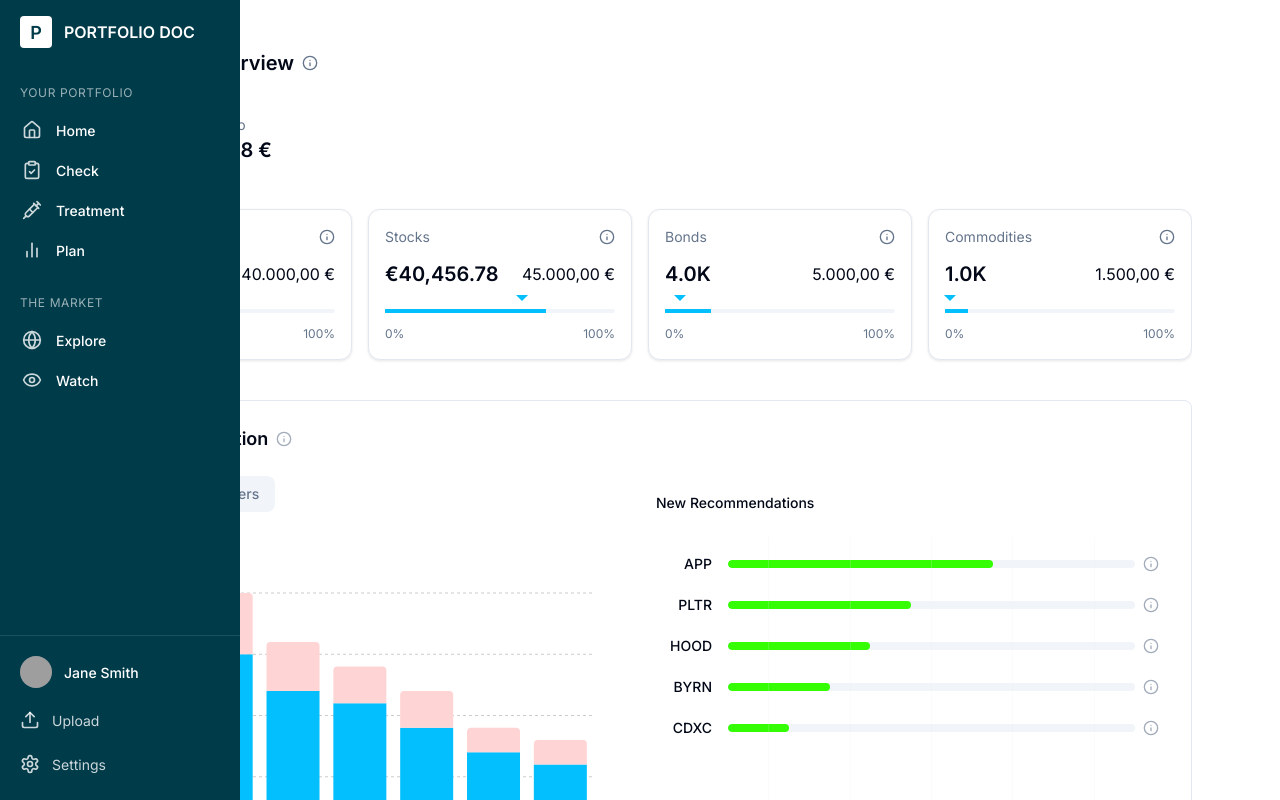
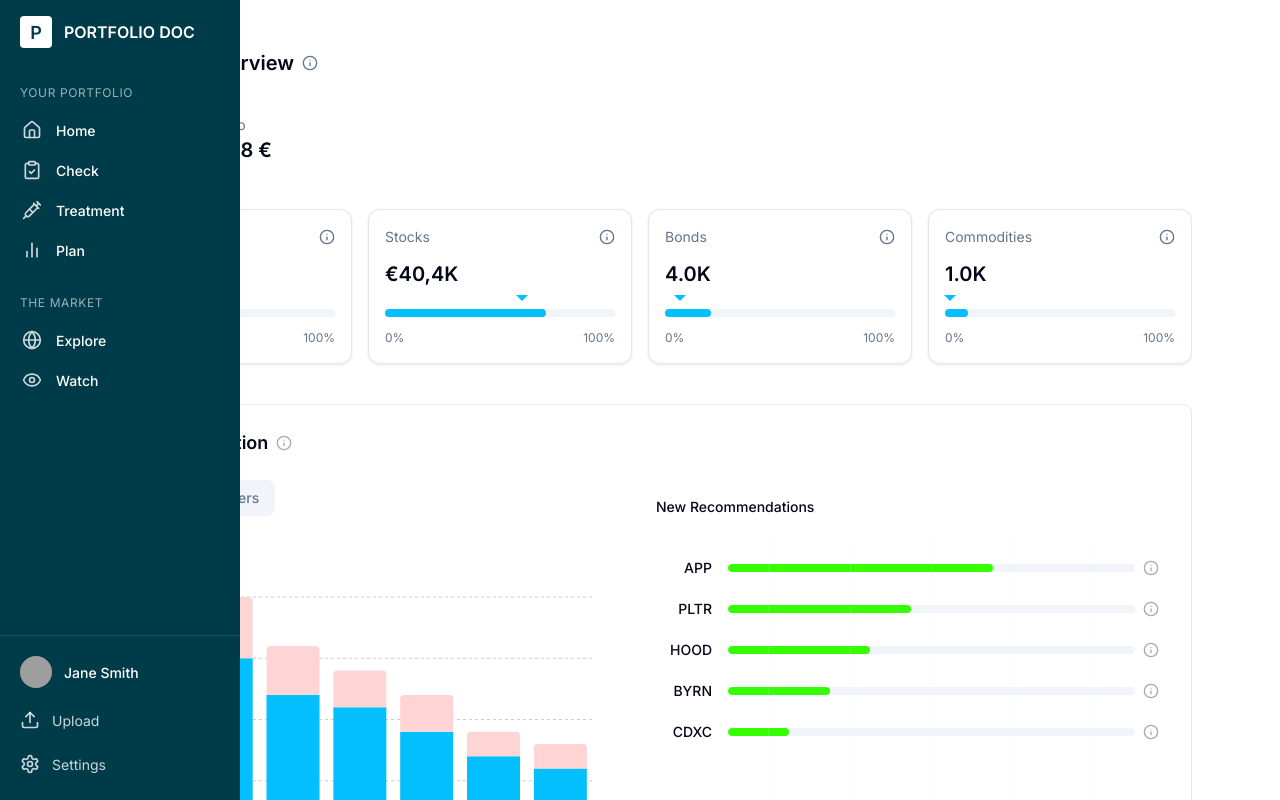
Before and after one commit to sundar-aidev/PDOC_Beta, a Next.js app in the folder my-app/: page /treatment in a window 1280 px wide. Shown: the top 800 px of the page. Built offline with nearby package versions, Linux system fonts and the light colour scheme; grey boxes are pictures that could not be loaded.

Commit message:
Markus Changes
Routing check to pre-treatment page

```diff
--- a/my-app/app/check/page.tsx
+++ b/my-app/app/check/page.tsx
@@ -140,14 +140,13 @@ export default function WealthCheckPage() {
     title: "Your portfolio is underweight in stocks, missing a crucial growth driver.",
     description:
       "Stocks are essential for building wealth over the long term, offering both growth potential and opportunities to capitalize on market trends. Increasing your allocation to stocks aligns with the recommended balance, ensuring a stronger foundation for growth while maintaining diversification. Let's adjust your asset mix to take full advantage of equities' ability to drive performance and achieve your financial goals.",
-    actionLink: "/wealth-treatment",
+    actionLink: "/pre-treatment",
     actionText: "Let's do a treatment to see what exactly you need to change",
   }
 
   return (
     <div className="container mx-auto px-4 py-8">
       <PortfolioSummary {...portfolioSummary} />
-
       <AssetAllocationCards cards={assetCards} />
 
       <div className="grid grid-cols-1 md:grid-cols-2 gap-6">
--- a/my-app/app/treatment/page.tsx
+++ b/my-app/app/treatment/page.tsx
@@ -15,7 +15,7 @@ const mockAssets = [
   {
     type: "Stocks",
     value: 40456.78,
-    formattedValue: "€40,456.78",
+    formattedValue: "€40,4K",
     percentage: 70,
     idealAmount: 45000,
     currency: "EUR",
--- a/my-app/components/wealth-treatment/multi-asset-overview.module.css
+++ b/my-app/components/wealth-treatment/multi-asset-overview.module.css
@@ -106,9 +106,9 @@
 
 .progressTrack {
   position: relative;
-  height: 4px;
+  height: 8px;
   background-color: hsl(var(--muted));
-  border-radius: 2px;
+  border-radius: 4px;
   overflow: visible;
 }
 
@@ -118,6 +118,7 @@
   left: 0;
   height: 100%;
   background-color: #03bffd;
+  border-radius: 4px;
   transition: width 0.3s ease;
 }
 
--- a/my-app/components/wealth-treatment/multi-asset-overview.tsx
+++ b/my-app/components/wealth-treatment/multi-asset-overview.tsx
@@ -75,14 +75,7 @@ export function MultiAssetOverview({ totalValue, assets, avatarUrl }: MultiAsset
               <div className={styles.cardContent}>
                 <div className={styles.valueContainer}>
                   <span className={styles.value}>{asset.formattedValue}</span>
-                  <TooltipProvider>
-                    <Tooltip>
-                      <TooltipTrigger className={styles.idealIndicator}>
-                        <span className={styles.idealAmount}>{formatCurrency(asset.idealAmount)}</span>
-                      </TooltipTrigger>
-                      <TooltipContent>Ideal amount for {asset.type.toLowerCase()}</TooltipContent>
-                    </Tooltip>
-                  </TooltipProvider>
+
                 </div>
                 <div className={styles.progressContainer}>
                   <div className={styles.progressTrack}>
```
